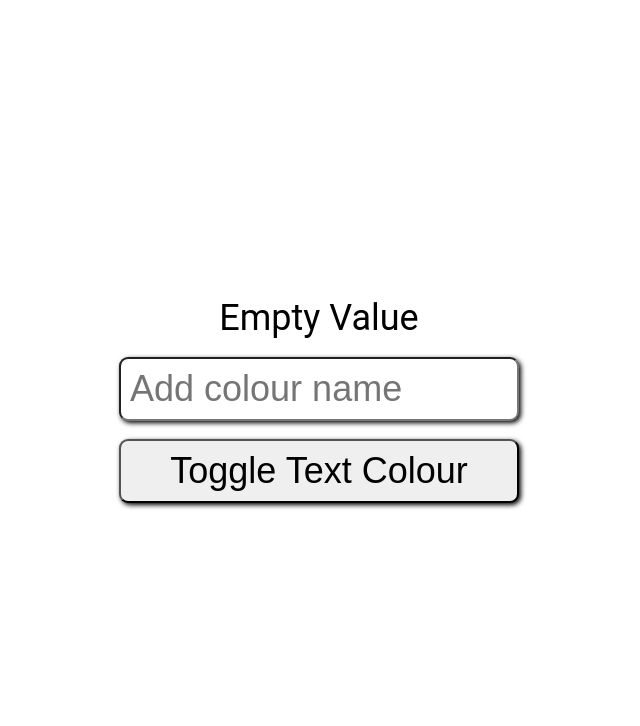
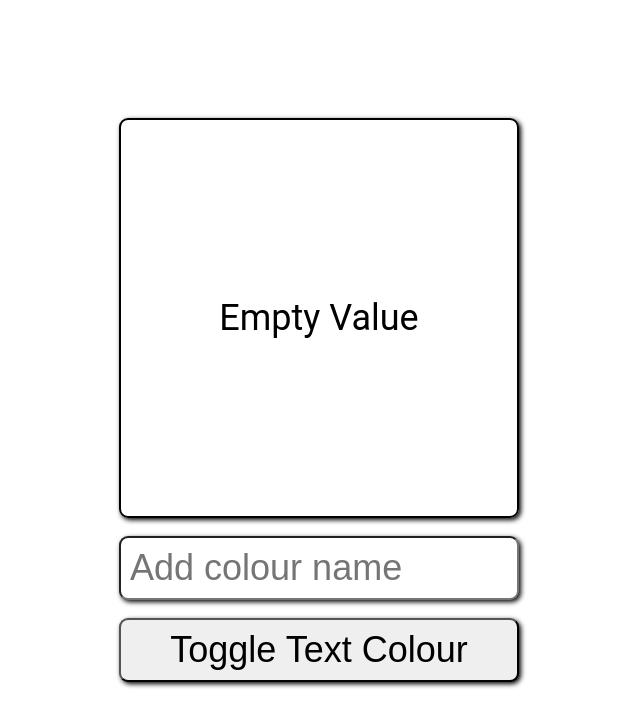
Before and after one commit to 1point21/colour-tester, a React (Create React App) app: page / in a window 1280 px wide. Shown: the top 726 px of the page, without its empty margins (321-961 px from the left). Built offline with nearby package versions, Linux system fonts and the light colour scheme.

Commit message:
feat: add text color

```diff
--- a/src/Square.js
+++ b/src/Square.js
@@ -1,9 +1,15 @@
 import React from "react";
 
-const Square = ({ colourValue }) => {
+const Square = ({ colourValue, hexValue, isDarkText }) => {
   return (
-    <section className="sqare" style={{ backgroundColor: colourValue}}>
+    <section
+      className="square"
+      style={{
+        backgroundColor: colourValue,
+        color: isDarkText ? "#000" : "#FFF",
+      }}>
       <p>{colourValue ? colourValue : "Empty Value"}</p>
+      <p>{hexValue ? hexValue : null}</p>
     </section>
   );
 };
```
